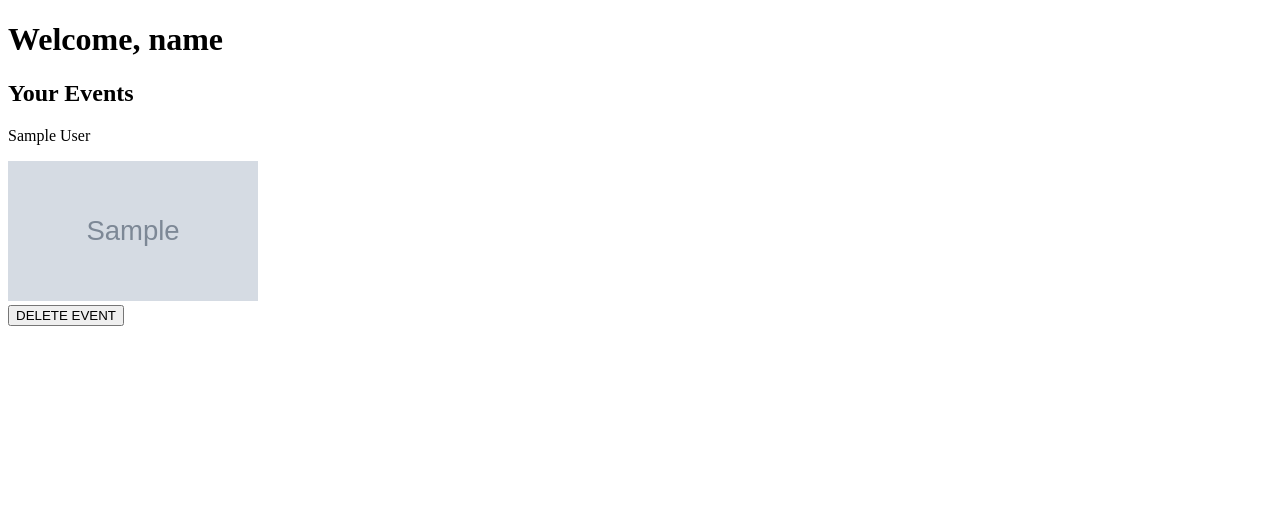
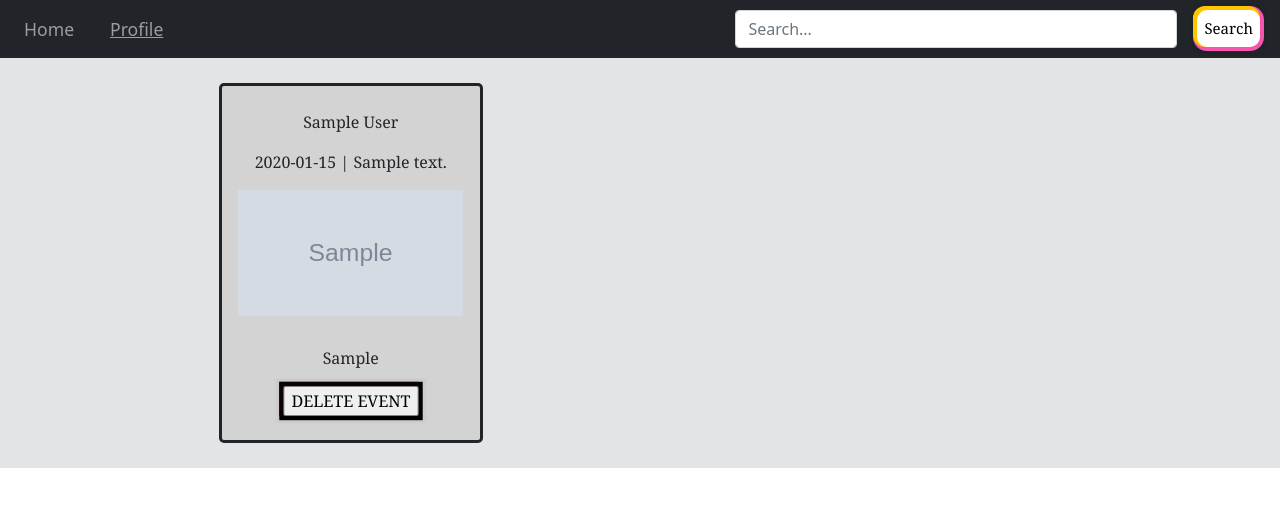
Before and after one commit to trien-hong/EventTracking, a Flask app: page /profile in a window 1280 px wide. Shown: the top 507 px of the page. Run offline with Flask 2, Linux system fonts and the light colour scheme; a user stored in the database is signed in; tables that the repository leaves empty hold one stand-in row (values such as "Sample post"); grey boxes marked "Sample" are stand-in pictures.

Commit message:
Added styling to the profile page

```diff
--- a/app.py
+++ b/app.py
@@ -179,14 +179,17 @@ def add():
         current_page = flask.request.form["currentPage"]
         event_id = flask.request.form["eventId"]
         event_name = flask.request.form["eventName"]
+        event_date = flask.request.form["eventDate"]
         event_image_url = flask.request.form["eventImageURL"]
+        event_address = flask.request.form["eventAddress"]
+        event_price = flask.request.form["eventPrice"]
         contains_data = UserEvents.query.filter_by(
-            email=current_user.email, eventId=event_id, eventName=event_name, eventImageURL=event_image_url
+            email=current_user.email, eventId=event_id, eventName=event_name, eventDate = event_date, eventAddress=event_address, eventImageURL=event_image_url, eventPrice=event_price
         ).first()
         # if the added event is not in the database it'll be added
         if contains_data is None:
             db.session.begin()
-            insert_data = UserEvents(current_user.email, event_id, event_name, event_image_url)
+            insert_data = UserEvents(current_user.email, event_id, event_name, event_date, event_address, event_image_url, event_price)
             db.session.add(insert_data)
             db.session.commit()
             if current_page == "index":
--- a/static/style.css
+++ b/static/style.css
@@ -10,7 +10,7 @@
 
 #container2 {
     display: grid;
-    grid-template-columns: auto auto auto;
+    grid-template-columns: minmax(0, 1fr) minmax(0, 1fr) minmax(0, 1fr);
     gap: 25px;
     padding: 25px;
     width: 80%;
--- a/templates/index.html
+++ b/templates/index.html
@@ -54,7 +54,10 @@
                                         <input type="hidden" name="currentPage" value="index" readonly="readonly" form="{{event[0]}}">
                                         <input type="hidden" name="eventId" value="{{event[0]}}" readonly="readonly" form="{{event[0]}}">
                                         <input type="hidden" name="eventName" value="{{event[1]}}" readonly="readonly" form="{{event[0]}}">
+                                        <input type="hidden" name="eventDate" value="{{event[3]}}" readonly="readonly" form="{{event[0]}}">
+                                        <input type="hidden" name="eventAddress" value="{{event[4]}}, {{event[5]}}" readonly="readonly" form="{{event[0]}}">
                                         <input type="hidden" name="eventImageURL" value="{{event[2]}}" readonly="readonly" form="{{event[0]}}">
+                                        <input type="hidden" name="eventPrice" value="{{event[6]}} - {{event[7]}}" readonly="readonly" form="{{event[0]}}">
                                         <form method="POST" action="/event_details">
                                             <input type="hidden" name="eventId" value="{{event[0]}}" readonly="readonly">
                                             <input class="item" type="image" src="{{event[2]}}" alt="Event Picture" style="width:225px;height:126px;">
--- a/templates/profile.html
+++ b/templates/profile.html
@@ -3,22 +3,66 @@
     <head>
         <link rel="stylesheet" type="text/css" href="/static/style.css"/>
         <link rel="shortcut icon" href="#">
+        <link href="https://cdn.jsdelivr.net/npm/bootstrap@5.0.2/dist/css/bootstrap.min.css" rel="stylesheet">
     </head>
     <body>
-        <h1>Welcome, {{user}}</h1>
-        <h2>Your Events</h2>
-        {% for event in events %}
+        <div id="bgcolor">
+            <nav class="navbar navbar-expand-lg navbar-dark bg-dark">
+                <a class="navbar-brand" href="/main"></a>
+                <button class="navbar-toggler" type="button" data-toggle="collapse" data-target="#navbarSupportedContent" aria-controls="navbarSupportedContent" aria-expanded="false" aria-label="Toggle navigation">
+                    <span class="navbar-toggler-icon"></span>
+                </button>
+                <div class="collapse navbar-collapse" id="navbarSupportedContent">
+                    <ul class="navbar-nav mr-auto mt-2 mt-lg-0">
+                        <li class="nav-item active">
+                            <a class="nav-link" href="/main">Home</a>
+                        </li>
+                        <li class="nav-item">
+                            <a class="nav-link" id="LinkSpacing" href="/profile"><u>Profile</u></a>
+                        </li>
+                    </ul>
+                </div>
+                <form class="d-flex" method="POST" action="/reroute">
+                    <div id="search1">
+                        <input class="form-control" type="text" name="user_input" placeholder="Search..." size="40">
+                    </div>
+                    <div id="search1">
+                        <button class="s_buttonHome" type="submit" value="Submit">Search</button>
+                    </div>
+                </form>
+            </nav>
+            <div class="container">
+                <div id="container2">
+                    {% for event_row in events|batch(1) %}
+                        <div class="row2 item">
+                            {% for event in event_row %}
+                                <center>
+                                    <br>
                                     <p>{{event.eventName}}</p>
+                                    <p>{{event.eventDate}} | {{event.eventAddress}}</p>
                                     <form id="{{event.eventId}}" method="POST" action="/delete"></form>
                                     <input type="hidden" name="currentPage" value="index" readonly="readonly" form="{{event.eventId}}">
                                     <input type="hidden" name="eventId" value="{{event.eventId}}" readonly="readonly" form="{{event.eventId}}">
                                     <input type="hidden" name="eventName" value="{{event.eventName}}" readonly="readonly" form="{{event.eventId}}">
+                                    <input type="hidden" name="eventDate" value="{{event.eventDate}}" readonly="readonly" form="{{event.eventId}}">
+                                    <input type="hidden" name="eventAddress" value="{{event.eventAddress}}" readonly="readonly" form="{{event.eventId}}">
                                     <input type="hidden" name="eventImageURL" value="{{event.eventImageURL}}" readonly="readonly" form="{{event.eventId}}">
+                                    <input type="hidden" name="eventPrice" value="{{event.eventPrice}}" readonly="readonly" form="{{event.eventId}}">
                                     <form method="POST" action="/event_details">
                                         <input type="hidden" name="eventId" value="{{event.eventId}}" readonly="readonly">
-                <input type="image" src="{{event.eventImageURL}}" alt="Event Picture" style="width:250px;height:140px;">
+                                        <input class="item" type="image" src="{{event.eventImageURL}}" alt="Event Picture" style="width:225px;height:126px;">
                                     </form>
-            <input type="submit" value="DELETE EVENT" form="{{event.eventId}}"/>
+                                    <br>
+                                    <p>{{event.eventPrice}}</p>
+                                    <input class="addHover" type="submit" value="DELETE EVENT" form="{{event.eventId}}"/>
+                                    <br>
+                                    <br>
+                                </center>
                             {% endfor %}
+                        </div>
+                    {% endfor %}
+                </div>
+            </div>
+        </div>
     </body>
 </html>
```
Also changed, not shown: models.py (+7 -1 lines). Lines whose indentation alone changed are shown as unchanged.
